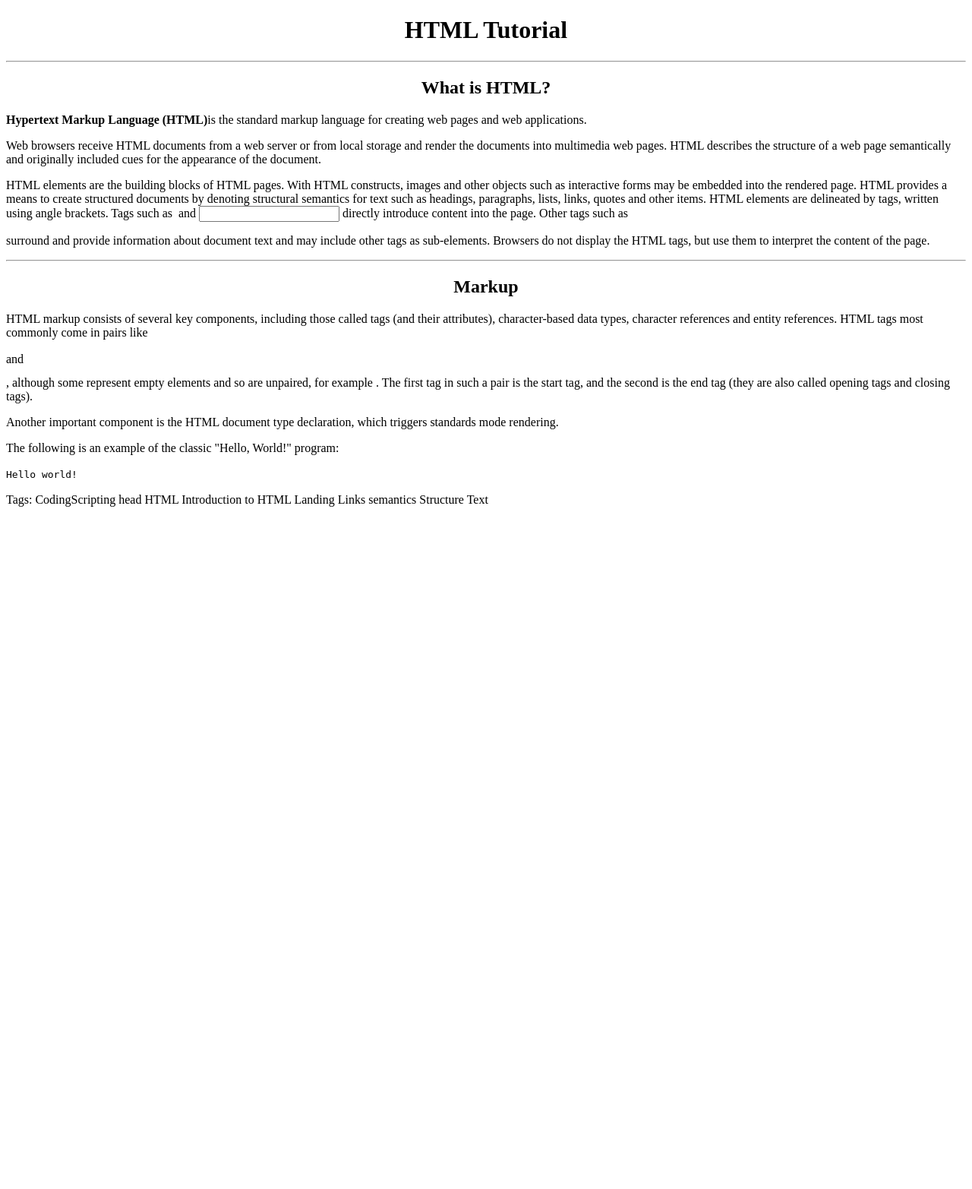
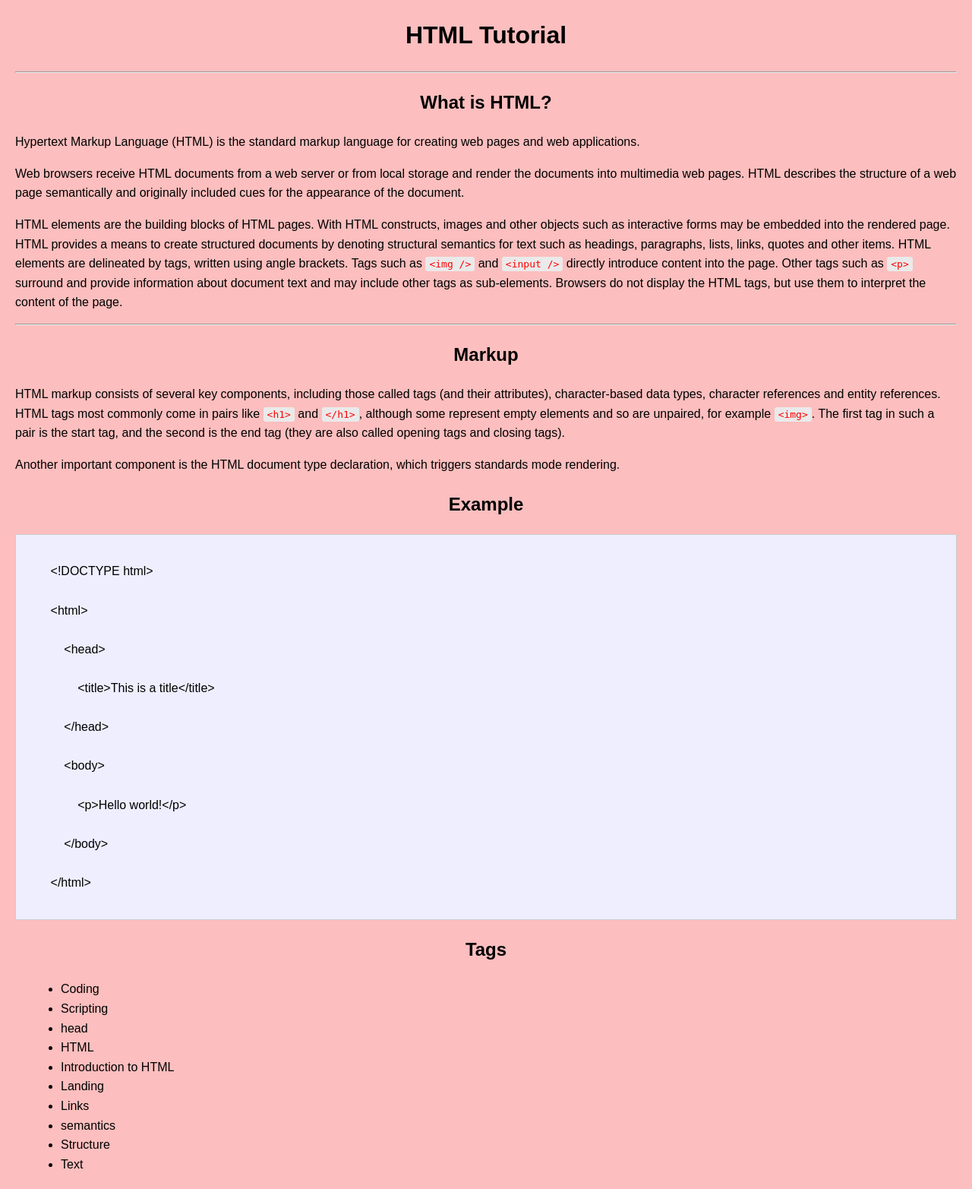
Before and after one commit to wiergumshtrefa/Web41, a PHP site: page / in a window 1280 px wide. Shown: the whole page at 76% size. Before the commit the page ends 667 px from the top, so only its background shows below. Run offline with PHP 8.4, Linux system fonts and the light colour scheme.

Commit message:
task is almost finished

```diff
--- a/dz/dz3/index.html
+++ b/dz/dz3/index.html
@@ -1,40 +1,52 @@
 <!DOCTYPE html>
-<html lang="ru">
+<html lang="en">
 <head>
     <meta charset="UTF-8">
     <meta name="viewport" content="width=device-width, initial-scale=1.0">
-    <title>Гайд по html</title>
+    <title>HTML Tutorial</title>
     <link rel="stylesheet" href="styles.css">
 </head>
 <body>
-    <header>
+
     <h1>HTML Tutorial</h1>
     <hr>
     <h2>What is HTML?</h2>
-    </header>
-    <main>
-        <div class="upper_text">
-            <p><strong>Hypertext Markup Language (HTML)</strong>is the standard markup language for creating web pages and web applications.</p>
+    <p>Hypertext Markup Language (HTML) is the standard markup language for creating web pages and web applications.</p>
     <p>Web browsers receive HTML documents from a web server or from local storage and render the documents into multimedia web pages. HTML describes the structure of a web page semantically and originally included cues for the appearance of the document.</p>
-            <p>HTML elements are the building blocks of HTML pages. With HTML constructs, images and other objects such as interactive forms may be embedded into the rendered page. HTML provides a means to create structured documents by denoting structural semantics for text such as headings, paragraphs, lists, links, quotes and other items. HTML elements are delineated by tags, written using angle brackets. Tags such as <code><img /></code> and <code><input /></code> directly introduce content into the page. Other tags such as <p> surround and provide information about document text and may include other tags as sub-elements. Browsers do not display the HTML tags, but use them to interpret the content of the page.</p>
+
+    <p>HTML elements are the building blocks of HTML pages. With HTML constructs, images and other objects such as interactive forms may be embedded into the rendered page. HTML provides a means to create structured documents by denoting structural semantics for text such as headings, paragraphs, lists, links, quotes and other items. HTML elements are delineated by tags, written using angle brackets. Tags such as <code>&lt;img /&gt;</code> and <code>&lt;input /&gt;</code> directly introduce content into the page. Other tags such as <code>&lt;p&gt;</code> surround and provide information about document text and may include other tags as sub-elements. Browsers do not display the HTML tags, but use them to interpret the content of the page.</p>
     <hr>
     <h2>Markup</h2>
-            <p>HTML markup consists of several key components, including those called tags (and their attributes), character-based data types, character references and entity references. HTML tags most commonly come in pairs like <pre><h1></pre> and <pre></h1></pre>, although some represent empty elements and so are unpaired, for example <img>. The first tag in such a pair is the start tag, and the second is the end tag (they are also called opening tags and closing tags).</p>
+    <p>HTML markup consists of several key components, including those called tags (and their attributes), character-based data types, character references and entity references. HTML tags most commonly come in pairs like <code>&lt;h1&gt;</code> and <code>&lt;/h1&gt;</code>, although some represent empty elements and so are unpaired, for example <code>&lt;img&gt;</code>. The first tag in such a pair is the start tag, and the second is the end tag (they are also called opening tags and closing tags).</p>
+
     <p>Another important component is the HTML document type declaration, which triggers standards mode rendering.</p>
-            <p>The following is an example of the classic "Hello, World!" program:</p>
-            <p><code>
-            <!DOCTYPE html>
-            <html>
-                <head>
-                    <title>This is a title</title>
-                </head>
-                <body>
-                    <p>Hello world!</p>
+
+    <h2>Example</h2>
+    <div class="example">
+        &lt;!DOCTYPE html&gt;<br>
+        &lt;html&gt;<br>
+            &lt;head&gt;<br>
+                &lt;title&gt;This is a title&lt;/title&gt;<br>
+            &lt;/head&gt;<br>
+            &lt;body&gt;<br>
+                &lt;p&gt;Hello world!&lt;/p&gt;<br>
+            &lt;/body&gt;<br>
+        &lt;/html&gt;
+    </div>
+
+    <h2>Tags</h2>
+    <ul>
+        <li>Coding</li>
+        <li>Scripting</li>
+        <li>head</li>
+        <li>HTML</li>
+        <li>Introduction to HTML</li>
+        <li>Landing</li>
+        <li>Links</li>
+        <li>semantics</li>
+        <li>Structure</li>
+        <li>Text</li>
+    </ul>
+
 </body>
 </html>
-            </code></p>
-            <p>Tags: CodingScripting head HTML Introduction to HTML Landing Links semantics Structure Text</p>
-        </div>
-    </main>
-</body>
-</html>
--- a/dz/dz3/styles.css
+++ b/dz/dz3/styles.css
@@ -1,7 +1,40 @@
+body {
+    font-family: Arial, sans-serif;
+    line-height: 1.6;
+    margin: 20px;
+    background-color: #fcbebe;
+}
+
 h1 {
+    color: #000000;
     text-align: center;
 }
 
 h2 {
+    color: #000000;
     text-align: center;
 }
+
+p {
+    margin-bottom: 15px;
+}
+
+code {
+    background-color: #eaeaea;
+    padding: 2px 5px;
+    border-radius: 3px;
+    color: rgb(255, 0, 0);
+}
+
+.example {
+    background-color: #eef;
+    border: 1px solid #ccc;
+    padding: 10px;
+    margin: 20px 0;
+    white-space: pre;
+}
+
+ul {
+    list-style-type: disc;
+    margin-left: 20px;
+}
```
Lines whose indentation alone changed are shown as unchanged.
